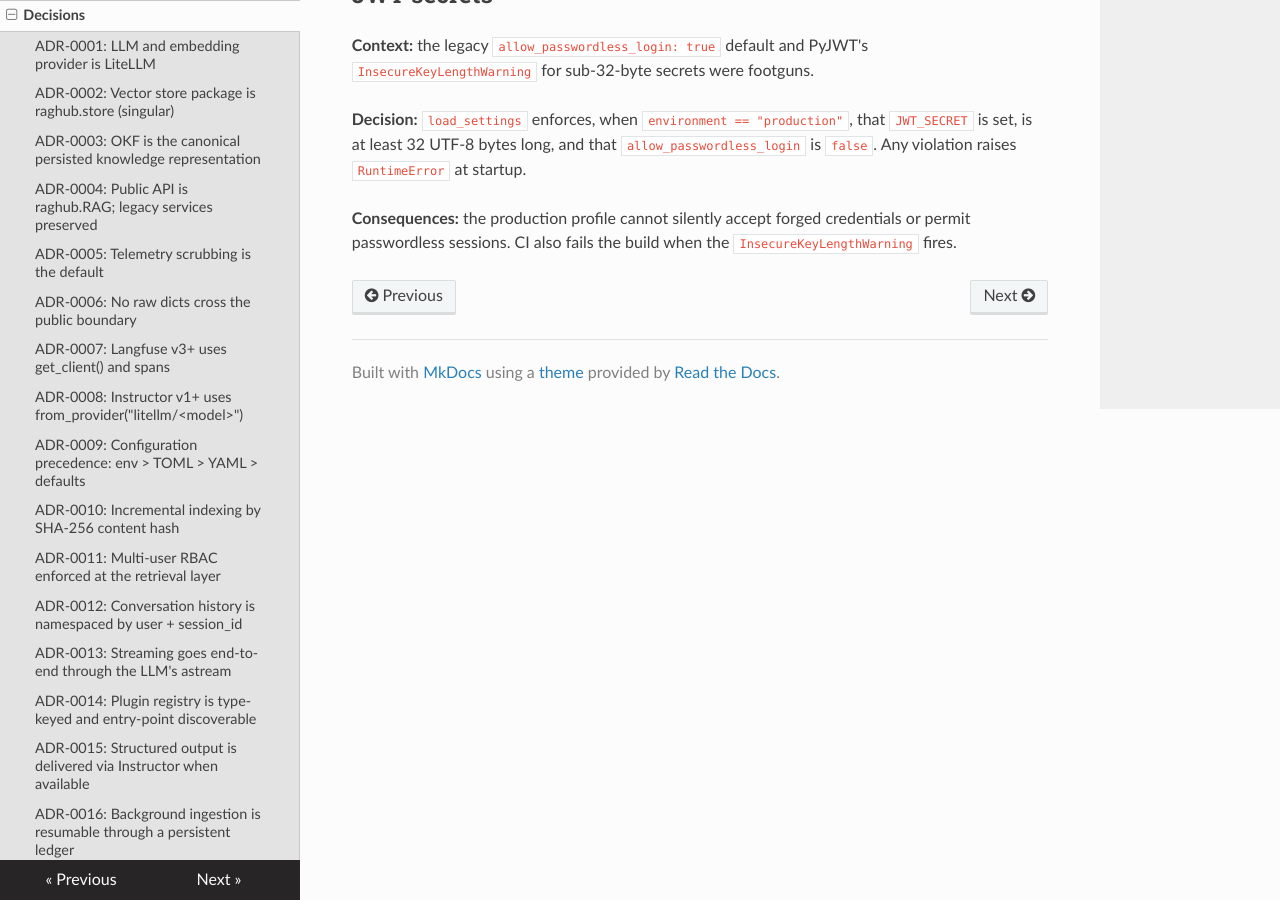
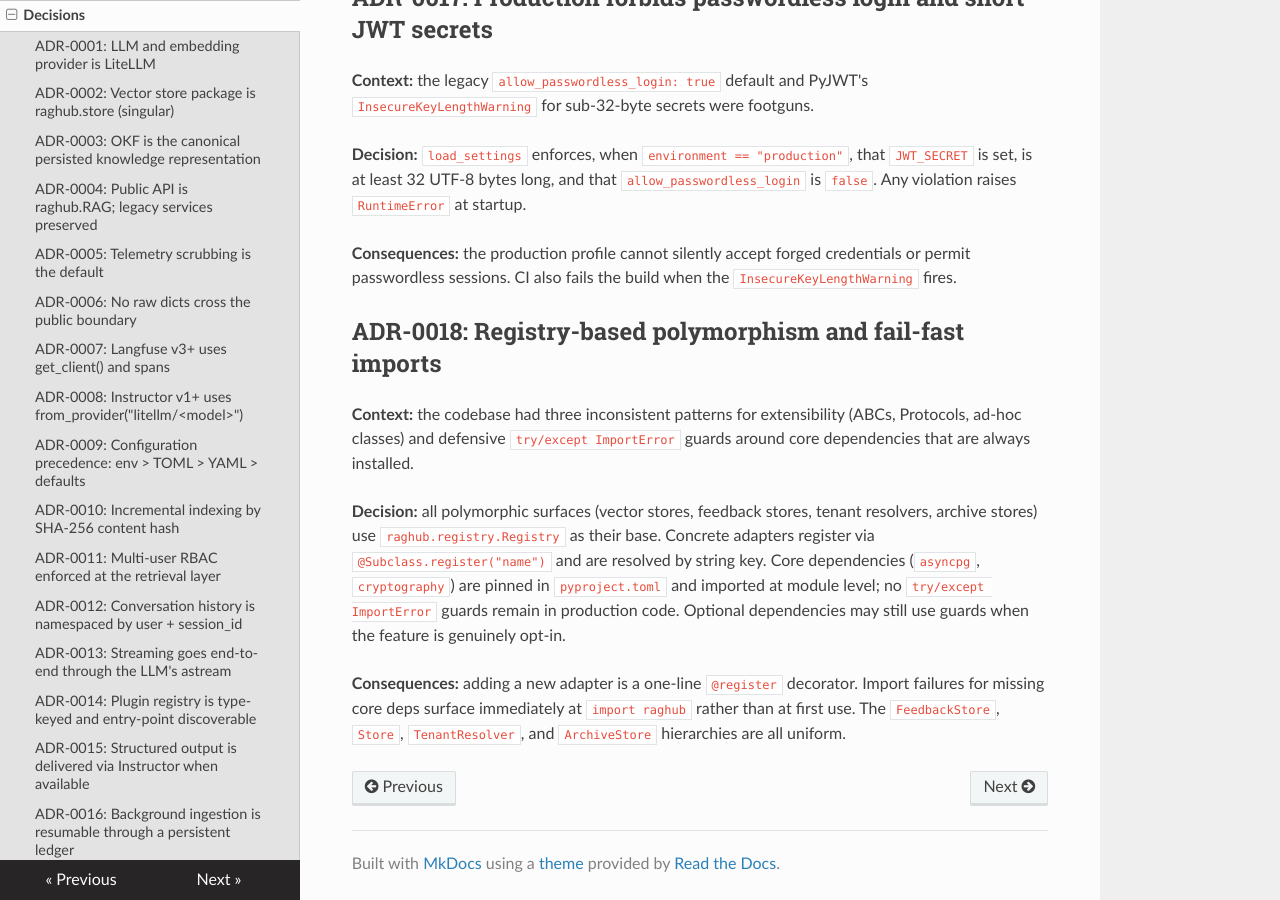
Before and after one commit to sachncs/raghub, an MkDocs documentation site: the page built from docs/architecture/decisions.md, in a window 1280 px wide and 900 px high, scrolled down 5865 px. Built offline with MkDocs 1.6.1, drawn with Linux system fonts in a browser that asks for light colours; nearby versions of some CDN libraries; some of the changed text lies outside the part shown.

Commit message:
docs: add ADR 0018 - registry-based polymorphism and fail-fast imports
Documents the decision to use Registry for all extensibility surfaces
and remove try/except ImportError guards for core dependencies.

```diff
--- a/docs/architecture/decisions.md
+++ b/docs/architecture/decisions.md
@@ -19,6 +19,7 @@
 | ADR-0015 | 2024-Q4 | Structured output is delivered via Instructor when available | Accepted |
 | ADR-0016 | 2024-Q4 | Background ingestion is resumable through a persistent ledger | Accepted |
 | ADR-0017 | 2024-Q4 | Production forbids passwordless login and short JWT secrets | Accepted |
+| ADR-0018 | 2025-Q1 | Registry-based polymorphism and fail-fast imports | Accepted |
 
 ---
 
@@ -272,3 +273,26 @@ is `false`. Any violation raises `RuntimeError` at startup.
 **Consequences:** the production profile cannot silently accept
 forged credentials or permit passwordless sessions. CI also
 fails the build when the `InsecureKeyLengthWarning` fires.
+
+## ADR-0018: Registry-based polymorphism and fail-fast imports
+
+**Context:** the codebase had three inconsistent patterns for
+extensibility (ABCs, Protocols, ad-hoc classes) and defensive
+`try/except ImportError` guards around core dependencies that
+are always installed.
+
+**Decision:** all polymorphic surfaces (vector stores, feedback
+stores, tenant resolvers, archive stores) use
+`raghub.registry.Registry` as their base. Concrete adapters
+register via `@Subclass.register("name")` and are resolved by
+string key. Core dependencies (`asyncpg`, `cryptography`) are
+pinned in `pyproject.toml` and imported at module level; no
+`try/except ImportError` guards remain in production code.
+Optional dependencies may still use guards when the feature is
+genuinely opt-in.
+
+**Consequences:** adding a new adapter is a one-line `@register`
+decorator. Import failures for missing core deps surface
+immediately at `import raghub` rather than at first use. The
+`FeedbackStore`, `Store`, `TenantResolver`, and `ArchiveStore`
+hierarchies are all uniform.
```
